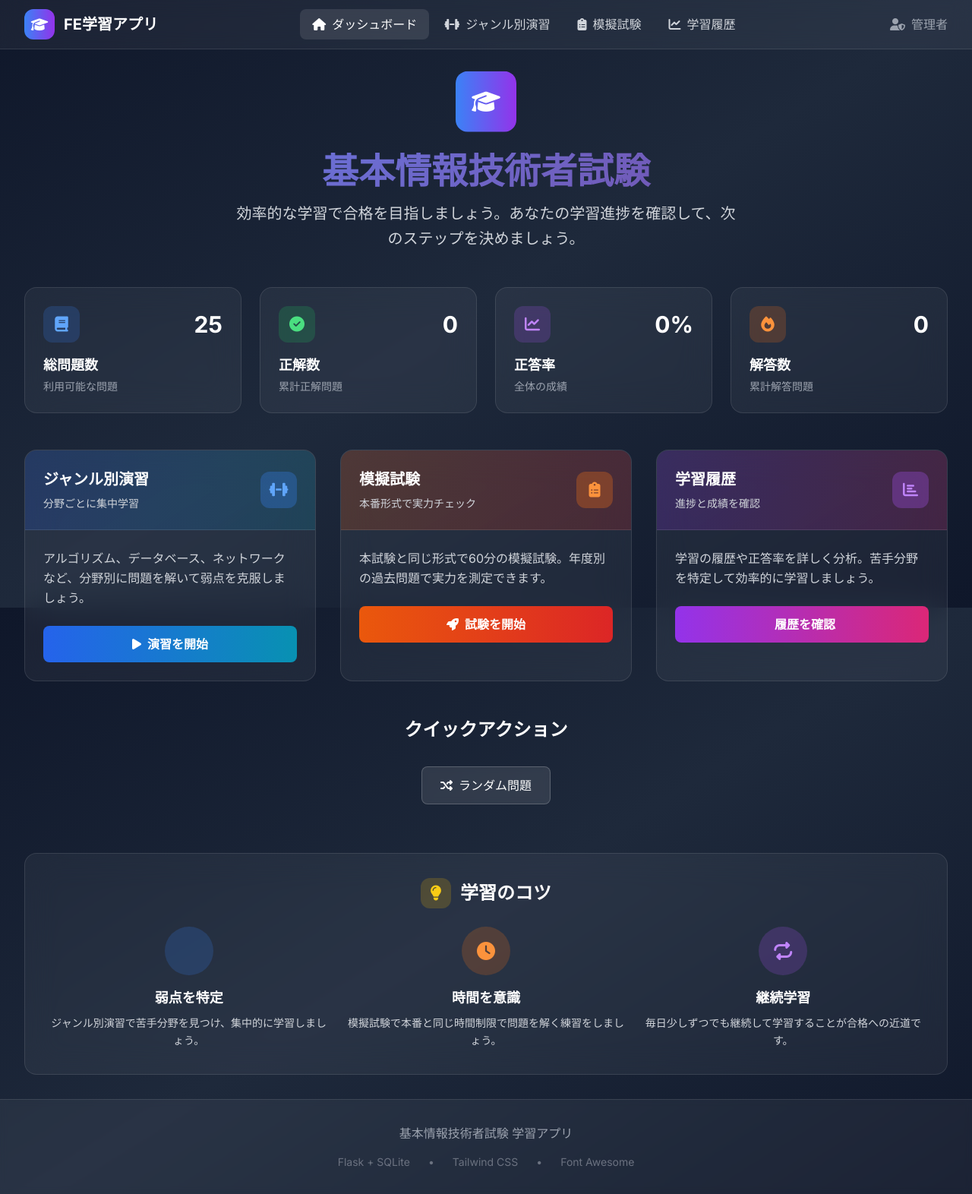
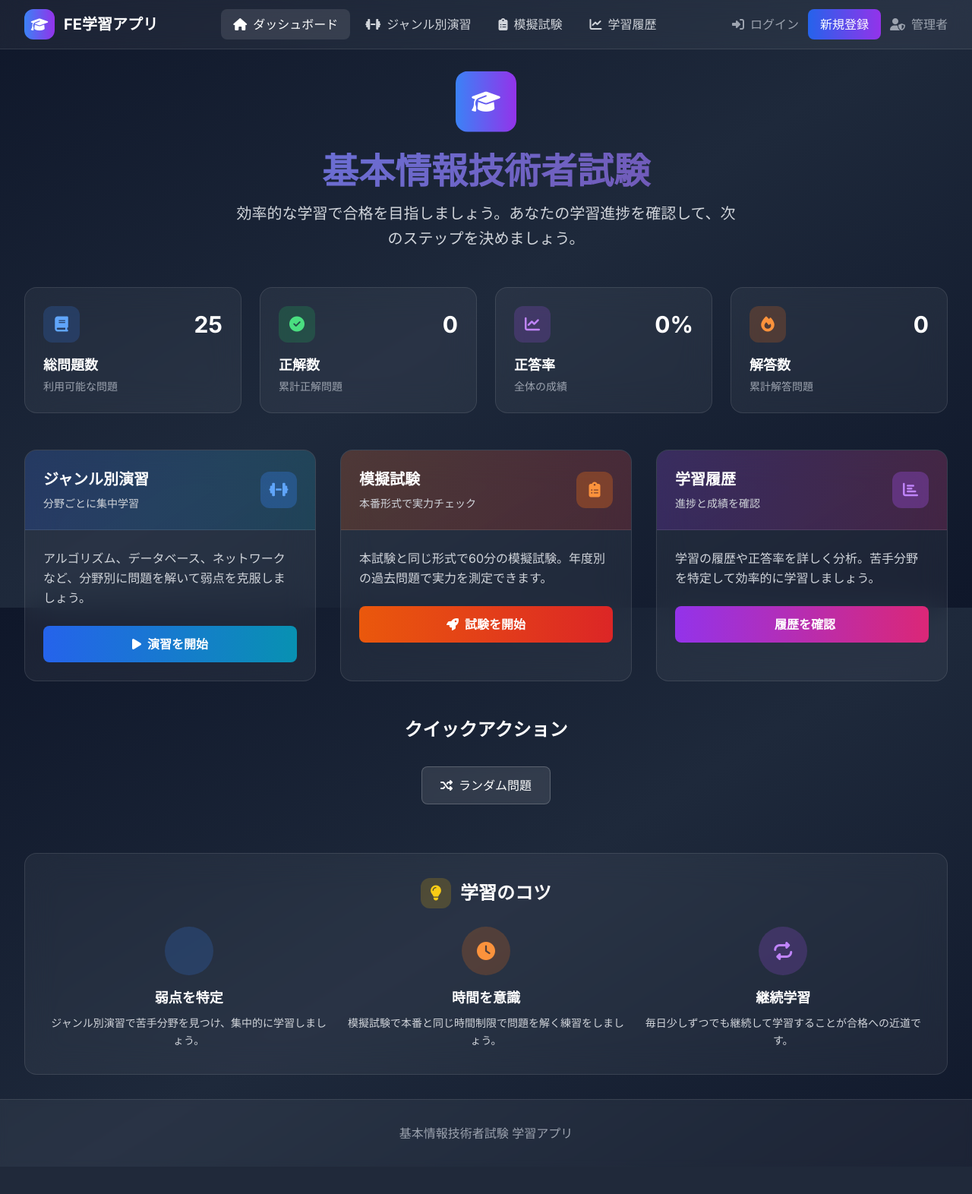
Before and after one commit to d01ki/FE-master, a Flask app: page / in a window 1280 px wide. Shown: the whole page at 76% size. After the commit the page ends 1500 px from the top, so only its background shows below. Run offline with Flask 3, Linux system fonts and the light colour scheme; data comes from the database, SQL or seed files in the repository; some libraries are stand-ins or nearby versions.

Commit message:
フッターから技術スタック表記を削除し、ユーザー認証対応のナビゲーションを追加

```diff
--- a/templates/base.html
+++ b/templates/base.html
@@ -131,14 +131,30 @@
                     </a>
                 </div>
 
-                <!-- Admin Link -->
+                <!-- User/Admin Links -->
                 <div class="flex items-center space-x-3">
+                    {% if session.user_id %}
+                        <!-- ログイン済みユーザー -->
+                        <span class="text-gray-300 hidden sm:block">こんにちは、{{ session.username }}さん</span>
+                        <a href="{{ url_for('user_logout') }}" class="text-gray-400 hover:text-white transition-colors duration-200 flex items-center">
+                            <i class="fas fa-sign-out-alt mr-1"></i>ログアウト
+                        </a>
+                    {% else %}
+                        <!-- 未ログインユーザー -->
+                        <a href="{{ url_for('login') }}" class="text-gray-400 hover:text-white transition-colors duration-200 flex items-center">
+                            <i class="fas fa-sign-in-alt mr-2"></i>ログイン
+                        </a>
+                        <a href="{{ url_for('register') }}" class="bg-gradient-to-r from-blue-600 to-purple-600 hover:from-blue-700 hover:to-purple-700 text-white px-4 py-2 rounded-lg transition-all duration-200 font-medium">
+                            新規登録
+                        </a>
+                    {% endif %}
+
                     {% if session.admin_authenticated %}
                         <a href="{{ url_for('admin') }}" class="bg-gradient-to-r from-purple-600 to-pink-600 hover:from-purple-700 hover:to-pink-700 text-white px-4 py-2 rounded-lg transition-all duration-200 font-medium flex items-center">
                             <i class="fas fa-cog mr-2"></i>管理
                         </a>
                         <a href="{{ url_for('admin_logout') }}" class="text-gray-400 hover:text-white transition-colors duration-200">
-                            <i class="fas fa-sign-out-alt"></i>
+                            <i class="fas fa-user-shield"></i>
                         </a>
                     {% else %}
                         <a href="{{ url_for('admin_login') }}" class="text-gray-400 hover:text-white transition-colors duration-200 flex items-center">
@@ -206,14 +222,7 @@
     <footer class="bg-white/5 backdrop-blur-sm border-t border-white/10 mt-auto">
         <div class="max-w-7xl mx-auto px-4 sm:px-6 lg:px-8 py-8">
             <div class="text-center">
-                <p class="text-gray-400 mb-4">基本情報技術者試験 学習アプリ</p>
-                <div class="flex justify-center space-x-6 text-sm text-gray-500">
-                    <span>Flask + SQLite</span>
-                    <span>•</span>
-                    <span>Tailwind CSS</span>
-                    <span>•</span>
-                    <span>Font Awesome</span>
-                </div>
+                <p class="text-gray-400">基本情報技術者試験 学習アプリ</p>
             </div>
         </div>
     </footer>
```
